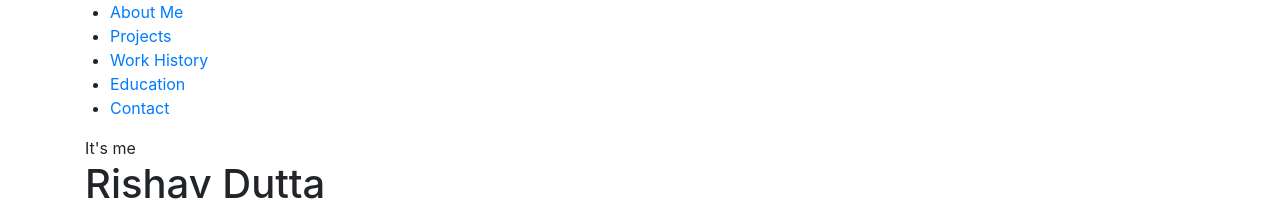
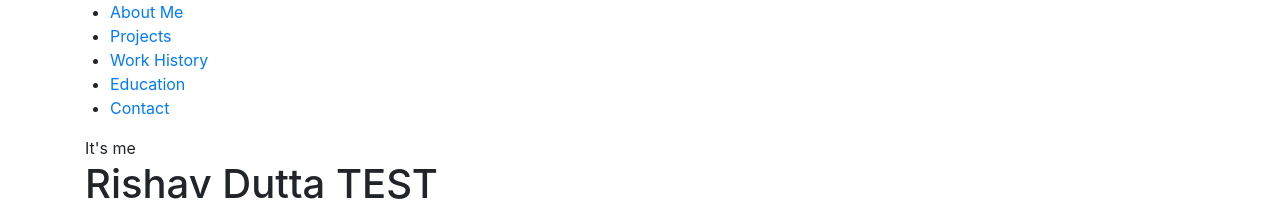
Before and after one commit to dutta/webapp_testing, a plain HTML site: page index.html in a window 1280 px wide. Shown: the top 213 px of the page. Drawn offline with nearby package versions, Linux system fonts and the light colour scheme; some packages are replaced by stand-ins of ours.

Commit message:
Update index.html
changed title

```diff
--- a/index.html
+++ b/index.html
@@ -82,7 +82,7 @@
 			<div class="row fullscreen d-flex align-items-center">
 				<div class="banner-content col-lg-6 col-md-12 justify-content-center ">
 					<div class="me wow fadeInDown" data-wow-duration="1s" data-wow-delay="1.2s">It's me</div>
-					<h1 class="wow fadeInUp" data-wow-duration="1s" data-wow-delay="1.7s">Rishav Dutta</h1>
+					<h1 class="wow fadeInUp" data-wow-duration="1s" data-wow-delay="1.7s">Rishav Dutta TEST</h1>
 					<div class="designation mb-50 wow fadeInUp" data-wow-duration="1s" data-wow-delay="2.1s">
 						Aspiring
 						<span class="designer">TESTING FILE V2</span>
```
